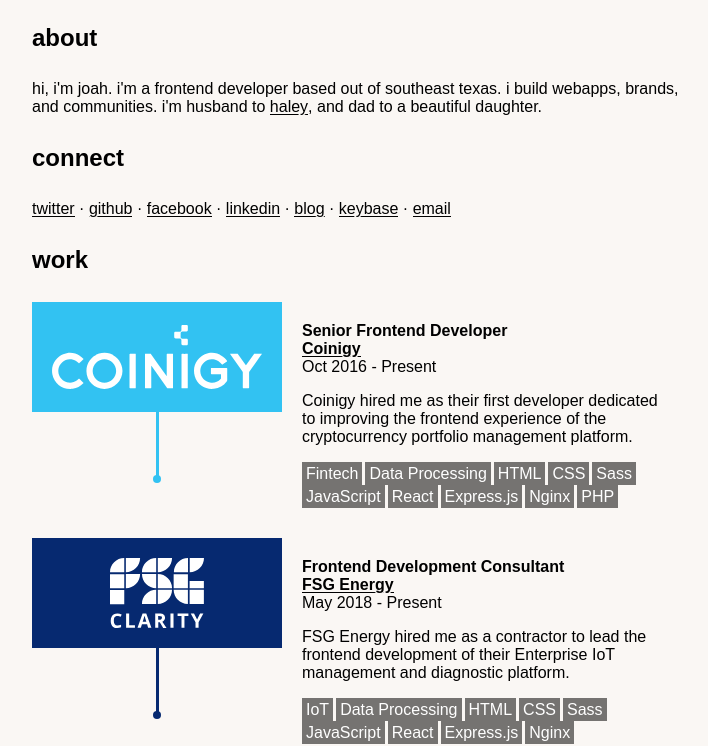
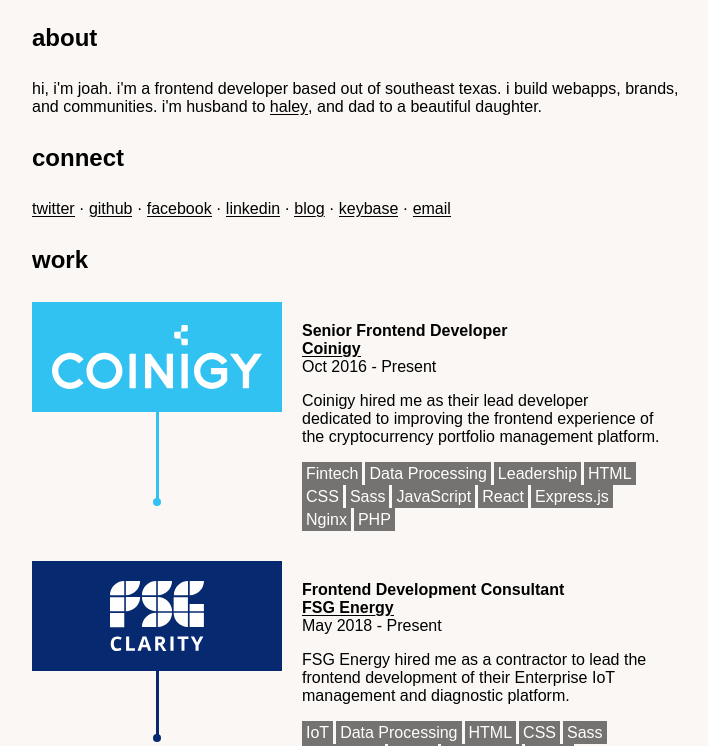
Before and after one commit to joahg/joahg.github.com, a Jekyll site: the page built from index.html, in a window 1280 px wide and 900 px high, cut to the strip 154-900 px from the top of the window. Shown: the whole strip, without its empty margins (283-991 px from the left). Built offline with Jekyll 4.4.1, drawn with Linux system fonts in a browser that asks for light colours; some web fonts are replaced.

Commit message:
focus on leadership in senior role

```diff
--- a/index.html
+++ b/index.html
@@ -32,10 +32,10 @@
     <strong class="company"><a target="_blank" href="https://go.joahg.com/2EZldTG">Coinigy</a></strong>
     <span class="tenure">Oct 2016 - Present</span>
     <p>
-      Coinigy hired me as their first developer dedicated to improving the frontend experience of the cryptocurrency portfolio management platform.
+      Coinigy hired me as their lead developer dedicated to improving the frontend experience of the cryptocurrency portfolio management platform.
     </p>
     <p class="skills">
-      <span>Fintech</span><span>Data Processing</span><span>HTML</span><span>CSS</span><span>Sass</span><span>JavaScript</span><span>React</span><span>Express.js</span><span>Nginx</span><span>PHP</span>
+      <span>Fintech</span><span>Data Processing</span><span>Leadership</span><span>HTML</span><span>CSS</span><span>Sass</span><span>JavaScript</span><span>React</span><span>Express.js</span><span>Nginx</span><span>PHP</span>
     </p>
   </div>
 </section>
```
